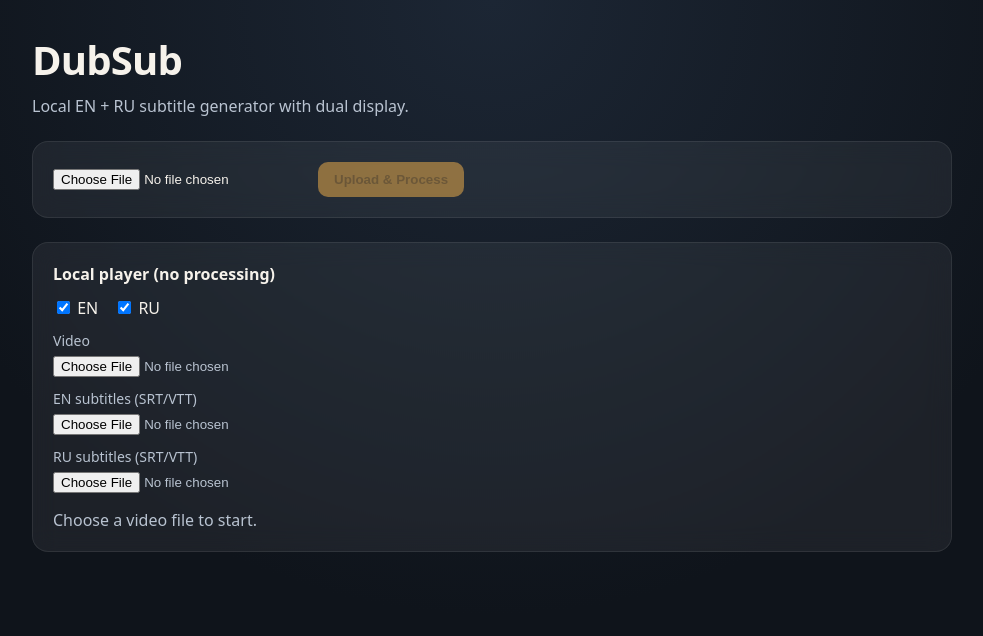
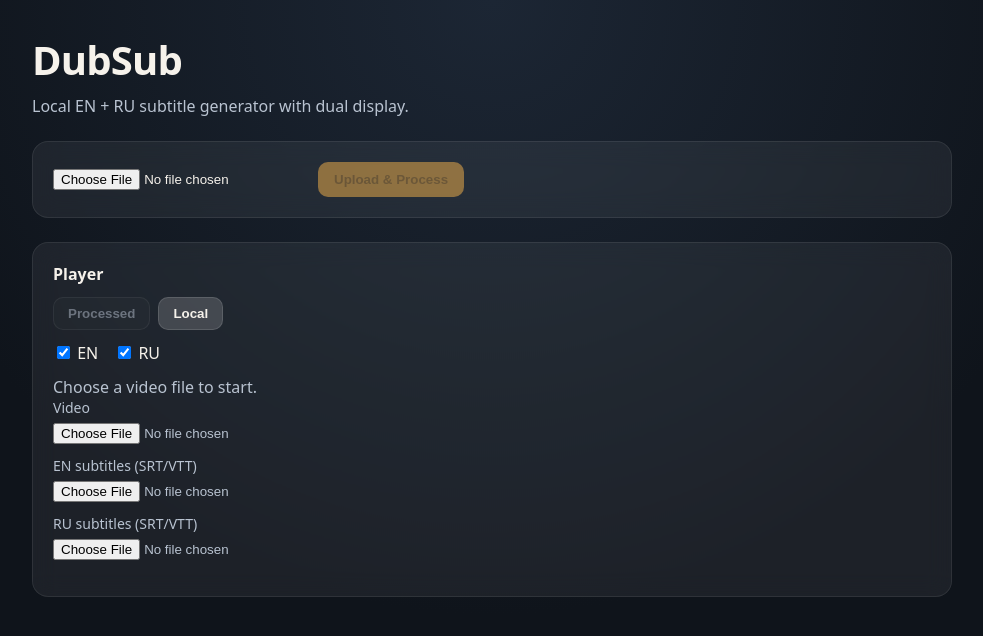
Before and after one commit to almaz1011996/DubSub, a React (Vite) app in the folder apps/web/: page / in a window 1280 px wide. Shown: the top 636 px of the page, without its empty margins (148-1131 px from the left). Built offline with nearby package versions, Linux system fonts and the light colour scheme; no server answers.

Commit message:
fix: update UI for use one videplayer

```diff
--- a/apps/web/src/App.tsx
+++ b/apps/web/src/App.tsx
@@ -82,13 +82,19 @@ function Player({
   enVttUrl,
   ruVttUrl,
   showEn,
-  showRu
+  showRu,
+  videoRef,
+  onTimeUpdate,
+  seekTo
 }: {
   videoUrl: string;
   enVttUrl: string;
   ruVttUrl: string;
   showEn: boolean;
   showRu: boolean;
+  videoRef: React.RefObject<HTMLVideoElement>;
+  onTimeUpdate?: (time: number) => void;
+  seekTo?: number | null;
 }) {
   const enTrackRef = useRef<HTMLTrackElement>(null);
   const ruTrackRef = useRef<HTMLTrackElement>(null);
@@ -96,9 +102,38 @@ function Player({
   const enText = useTextTrack(enTrackRef, enVttUrl);
   const ruText = useTextTrack(ruTrackRef, ruVttUrl);
 
+  useEffect(() => {
+    if (seekTo == null) return;
+    const video = videoRef.current;
+    if (!video) return;
+    if (Number.isNaN(seekTo)) return;
+
+    const applySeek = () => {
+      try {
+        video.currentTime = seekTo;
+      } catch {
+        return;
+      }
+    };
+
+    if (video.readyState >= 1) {
+      applySeek();
+      return;
+    }
+
+    video.addEventListener("loadedmetadata", applySeek, { once: true });
+    return () => video.removeEventListener("loadedmetadata", applySeek);
+  }, [seekTo, videoRef, videoUrl]);
+
   return (
     <div className="player">
-      <video controls className="video" crossOrigin="anonymous">
+      <video
+        ref={videoRef}
+        controls
+        className="video"
+        crossOrigin="anonymous"
+        onTimeUpdate={(e) => onTimeUpdate?.((e.target as HTMLVideoElement).currentTime)}
+      >
         <source src={videoUrl} />
         <track ref={enTrackRef} kind="subtitles" srcLang="en" src={enVttUrl} />
         <track ref={ruTrackRef} kind="subtitles" srcLang="ru" src={ruVttUrl} />
@@ -118,6 +153,12 @@ export default function App() {
   const [error, setError] = useState<string | null>(null);
   const [showEn, setShowEn] = useState(true);
   const [showRu, setShowRu] = useState(true);
+  const [playerMode, setPlayerMode] = useState<"processed" | "local">("local");
+  const [processedTime, setProcessedTime] = useState(0);
+  const [localTime, setLocalTime] = useState(0);
+  const [seekTarget, setSeekTarget] = useState<number | null>(null);
+  const videoRef = useRef<HTMLVideoElement>(null);
+  const lastModeRef = useRef<"processed" | "local" | null>(null);
   const [localVideo, setLocalVideo] = useState<File | null>(null);
   const [localEnSub, setLocalEnSub] = useState<File | null>(null);
   const [localRuSub, setLocalRuSub] = useState<File | null>(null);
@@ -175,6 +216,26 @@ export default function App() {
   const done = status?.state === "done";
   const hasError = status?.state === "error";
   const hasLocalPlayer = Boolean(localVideoUrl && (localEnUrl || localRuUrl));
+
+  useEffect(() => {
+    if (done) {
+      setPlayerMode("processed");
+      return;
+    }
+    if (localVideoUrl) {
+      setPlayerMode("local");
+    }
+  }, [done, localVideoUrl]);
+
+  useEffect(() => {
+    if (lastModeRef.current === playerMode) return;
+    lastModeRef.current = playerMode;
+    if (playerMode === "processed") {
+      setSeekTarget(processedTime);
+    } else {
+      setSeekTarget(localTime);
+    }
+  }, [playerMode]);
 
   useEffect(() => {
     if (!localVideo) {
@@ -285,8 +346,25 @@ export default function App() {
         {error && <div className="error">{error}</div>}
       </section>
 
-      {done && jobId && (
       <section className="card">
+        <div className="section-title">Player</div>
+        <div className="tabs">
+          <button
+            className={`tab ${playerMode === "processed" ? "active" : ""}`}
+            onClick={() => setPlayerMode("processed")}
+            disabled={!done || !jobId}
+            type="button"
+          >
+            Processed
+          </button>
+          <button
+            className={`tab ${playerMode === "local" ? "active" : ""}`}
+            onClick={() => setPlayerMode("local")}
+            type="button"
+          >
+            Local
+          </button>
+        </div>
         <div className="toggles">
           <label>
             <input type="checkbox" checked={showEn} onChange={(e) => setShowEn(e.target.checked)} /> EN
@@ -295,6 +373,7 @@ export default function App() {
             <input type="checkbox" checked={showRu} onChange={(e) => setShowRu(e.target.checked)} /> RU
           </label>
         </div>
+        {playerMode === "processed" && done && jobId && (
           <div className="download">
             <span>Download subtitles:</span>
             <a href={`${API_BASE}/api/jobs/${jobId}/subs/en.srt`}>EN SRT</a>
@@ -302,26 +381,33 @@ export default function App() {
             <a href={`${API_BASE}/api/jobs/${jobId}/subs/en.vtt`}>EN VTT</a>
             <a href={`${API_BASE}/api/jobs/${jobId}/subs/ru.vtt`}>RU VTT</a>
           </div>
+        )}
+        {playerMode === "processed" && done && jobId && (
           <Player
             videoUrl={`${API_BASE}/api/jobs/${jobId}/asset`}
             enVttUrl={`${API_BASE}/api/jobs/${jobId}/subs/en`}
             ruVttUrl={`${API_BASE}/api/jobs/${jobId}/subs/ru`}
             showEn={showEn}
             showRu={showRu}
+            videoRef={videoRef}
+            onTimeUpdate={(time) => setProcessedTime(time)}
+            seekTo={seekTarget}
           />
-        </section>
         )}
+        {playerMode === "local" && hasLocalPlayer && localVideoUrl && (
+          <Player
+            videoUrl={localVideoUrl}
+            enVttUrl={localEnUrl ?? ""}
+            ruVttUrl={localRuUrl ?? ""}
+            showEn={showEn}
+            showRu={showRu}
+            videoRef={videoRef}
+            onTimeUpdate={(time) => setLocalTime(time)}
+            seekTo={seekTarget}
+          />
+        )}
+        {playerMode === "local" && !localVideoUrl && <div className="hint">Choose a video file to start.</div>}
 
-      <section className="card">
-        <div className="section-title">Local player (no processing)</div>
-        <div className="toggles">
-          <label>
-            <input type="checkbox" checked={showEn} onChange={(e) => setShowEn(e.target.checked)} /> EN
-          </label>
-          <label>
-            <input type="checkbox" checked={showRu} onChange={(e) => setShowRu(e.target.checked)} /> RU
-          </label>
-        </div>
         <div className="local-upload">
           <label>
             Video
@@ -344,16 +430,6 @@ export default function App() {
             />
           </label>
         </div>
-        {hasLocalPlayer && localVideoUrl && (
-          <Player
-            videoUrl={localVideoUrl}
-            enVttUrl={localEnUrl ?? ""}
-            ruVttUrl={localRuUrl ?? ""}
-            showEn={showEn}
-            showRu={showRu}
-          />
-        )}
-        {!localVideoUrl && <div className="hint">Choose a video file to start.</div>}
       </section>
 
       {hasError && <div className="error">Processing failed. Check server logs.</div>}
--- a/apps/web/src/styles.css
+++ b/apps/web/src/styles.css
@@ -106,6 +106,32 @@ button:disabled {
   margin-bottom: 12px;
 }
 
+.tabs {
+  display: flex;
+  gap: 8px;
+  margin-bottom: 12px;
+}
+
+.tab {
+  border: 1px solid rgba(255, 255, 255, 0.12);
+  background: rgba(255, 255, 255, 0.04);
+  color: #b9c3d1;
+  padding: 8px 14px;
+  border-radius: 10px;
+  cursor: pointer;
+  font-weight: 600;
+}
+
+.tab.active {
+  background: rgba(255, 255, 255, 0.16);
+  color: #f6f2eb;
+}
+
+.tab:disabled {
+  opacity: 0.5;
+  cursor: not-allowed;
+}
+
 .local-upload {
   display: grid;
   gap: 12px;
```
Also changed, not shown: 1 other file (tests, documents, lock files or other folders). Lines whose indentation alone changed are shown as unchanged.
